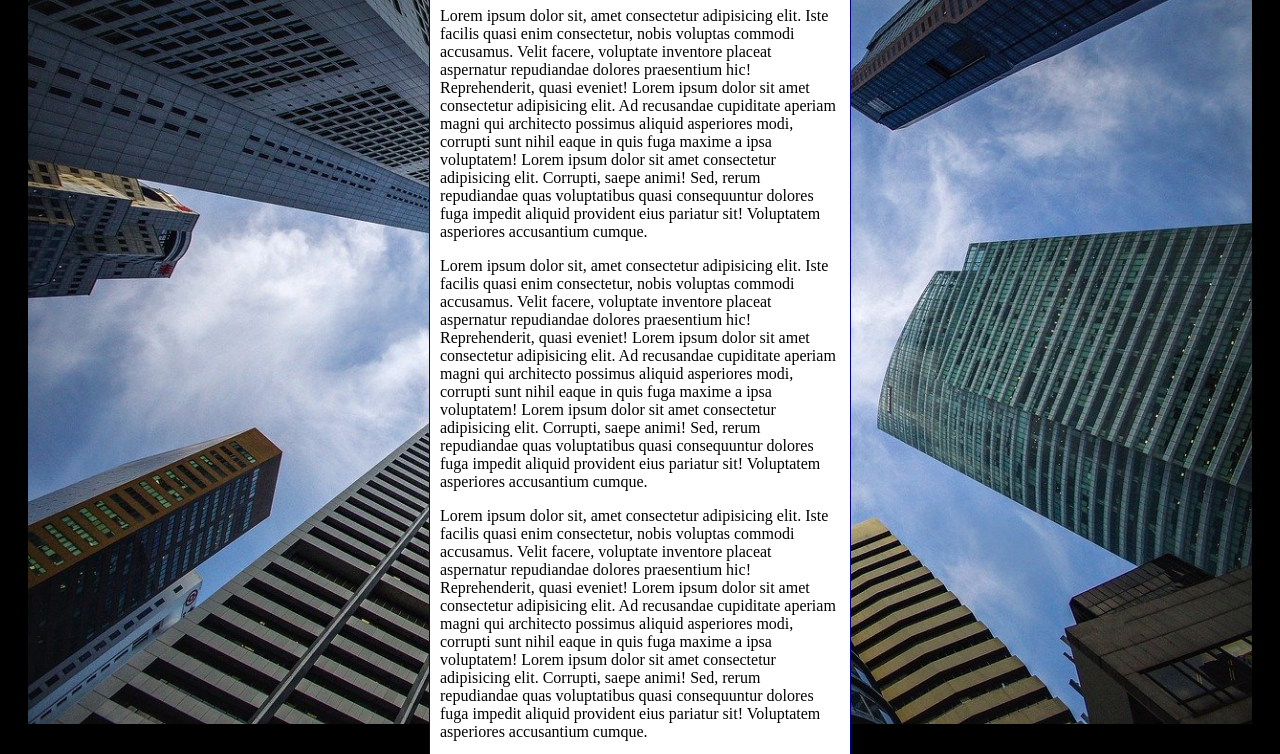
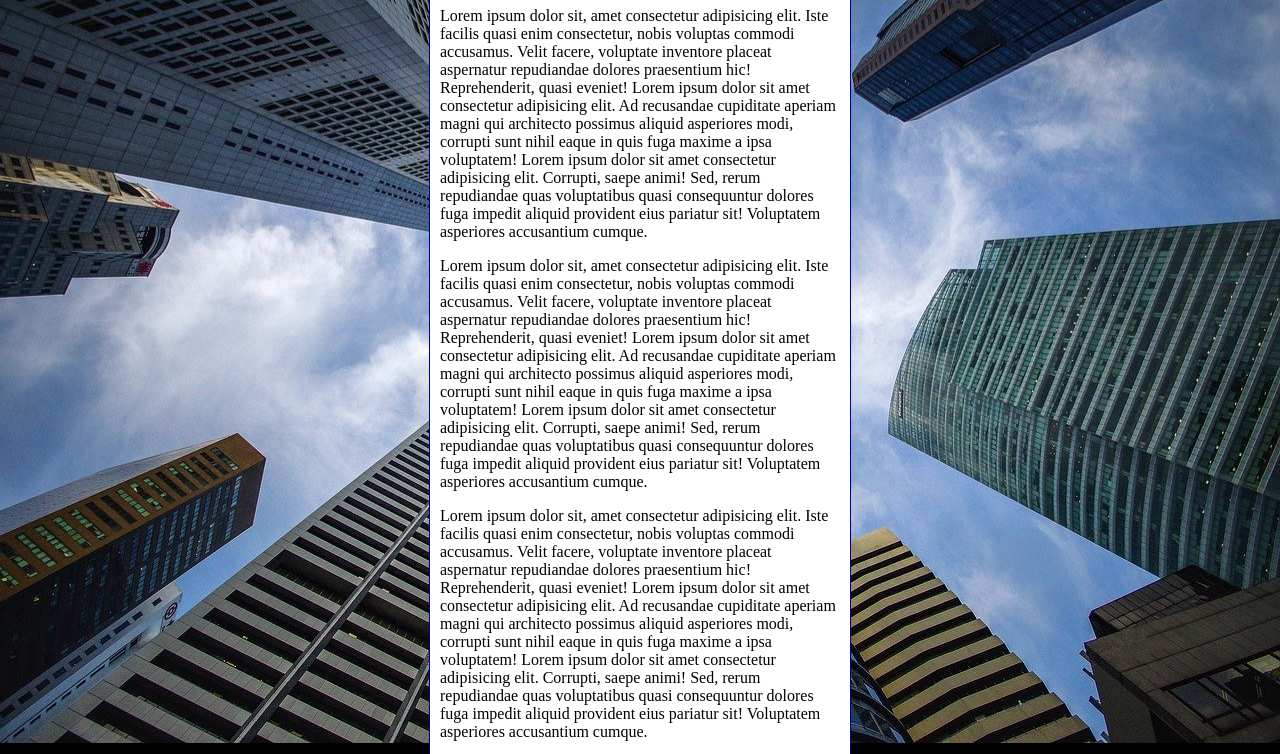
Before and after one commit to andrebritovita/html-css, a plain HTML site: page exercicios/ex022/fundo006.html in a window 1280 px wide. Shown: the part 92-846 px from the top of the page. Drawn offline with Linux system fonts and the light colour scheme.

Commit message:
Novas alterações no exercício 022

```diff
--- a/exercicios/ex022/fundo006.html
+++ b/exercicios/ex022/fundo006.html
@@ -3,19 +3,16 @@
 <head>
     <meta charset="UTF-8">
     <meta name="viewport" content="width=device-width, initial-scale=1.0">
-    <title>Document</title>
+    <title>Fundo Fixo de Tela</title>
     <style>
         body {
             height: 100vh;
-            background-color: black;
-            background-image: url('imagens/wallpaper002.jpg');
-            background-repeat: no-repeat;
-            background-position: center center;
-            background-size: contain;
+            background-size: cover;
+            background: black url('imagens/wallpaper002.jpg') center center no-repeat fixed;
         }
         main {
             background-color: white;
-            width: 400px;
+            max-width: 400px;
             border: 1px solid darkblue;
             margin: auto;
             padding: 10px;
```
